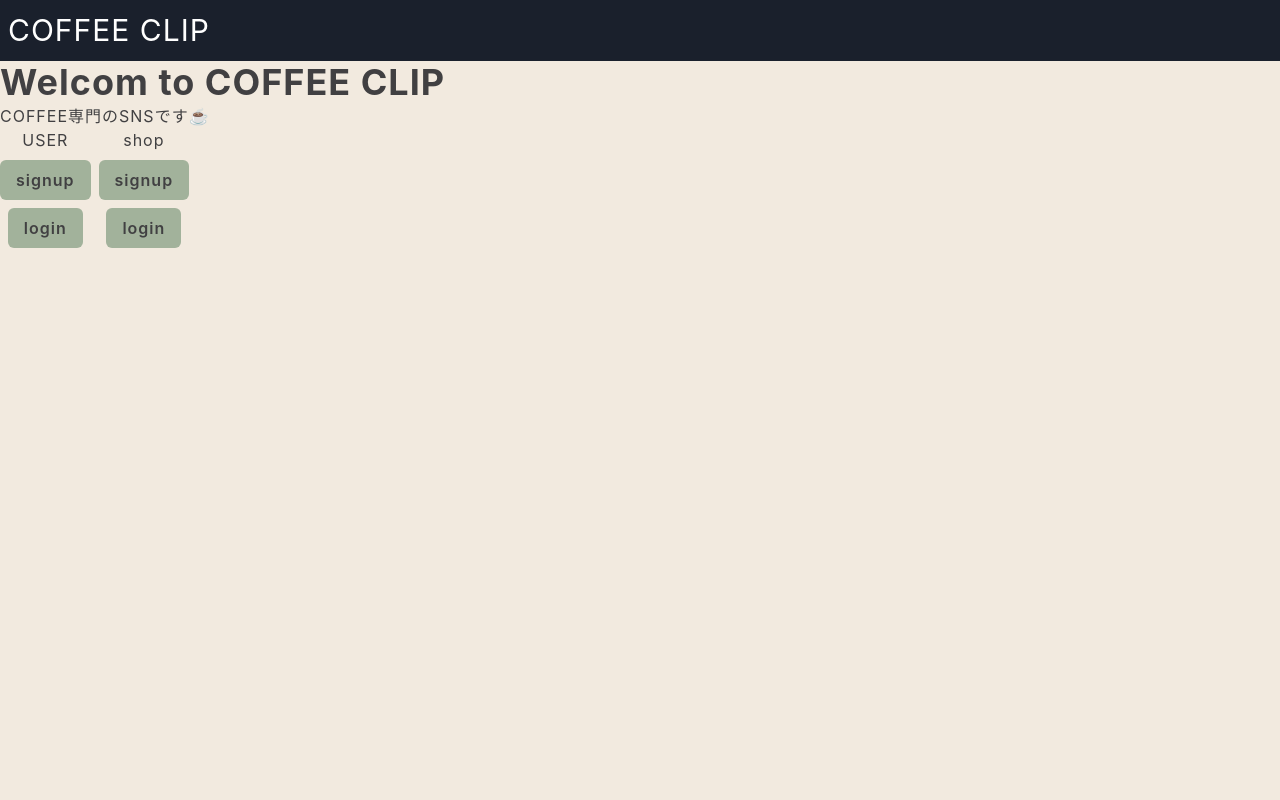
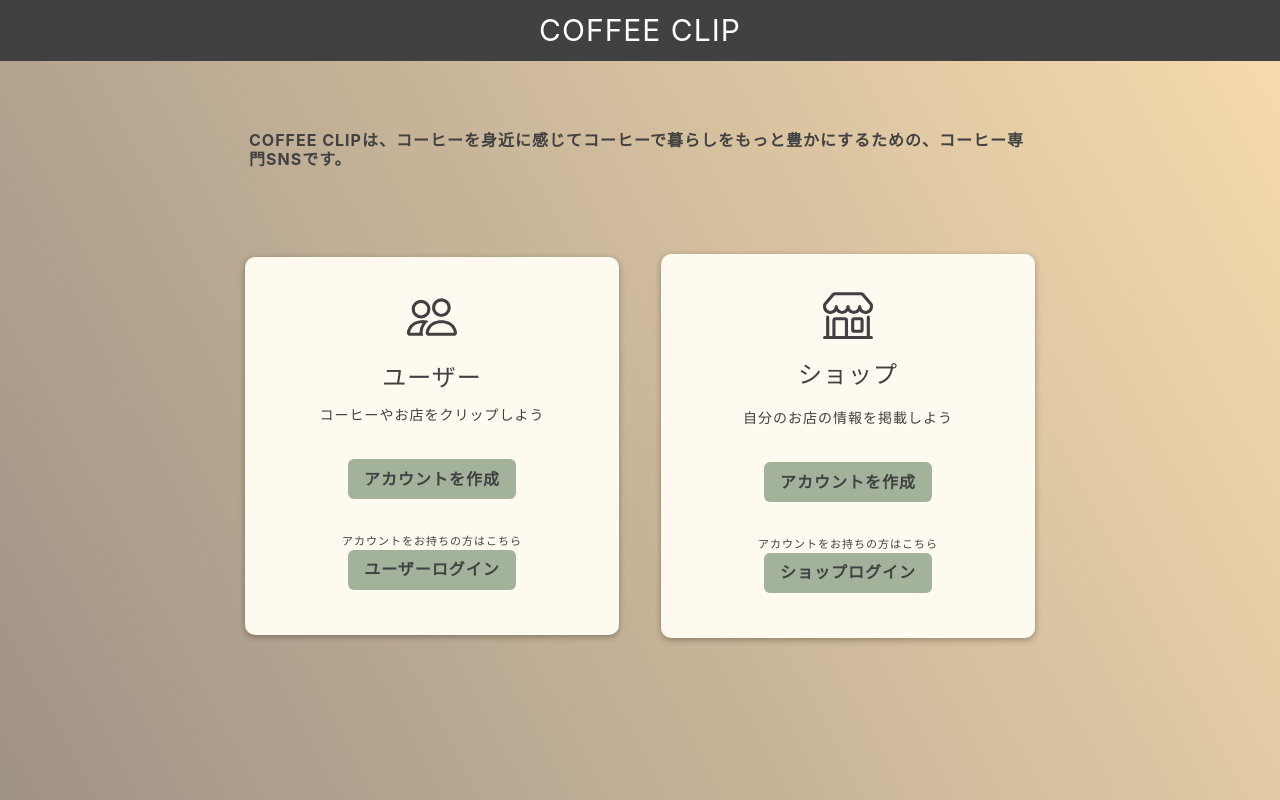
Before and after one commit to ccj7/coffee-clip, a Next.js app in the folder front/: page / in a window 1280 px wide. Shown: the top 800 px of the page. Built offline with nearby package versions, Linux system fonts and the light colour scheme; no server answers.

Commit message:
css: indexページ

```diff
--- a/front/pages/index.tsx
+++ b/front/pages/index.tsx
@@ -1,59 +1,144 @@
-import type { NextPage } from 'next'
 import Head from 'next/head'
-import Image from 'next/image'
 import { VFC } from 'react'
-import styles from '../styles/Home.module.css'
-import { Spacer, Text, HStack, Box, Heading, VStack } from '@chakra-ui/react'
+import { Stack, Text, HStack, Box, Heading, VStack, Center, SimpleGrid } from '@chakra-ui/react'
 import PrimaryButton from '../components/Button'
+import Header from '../components/Header'
+import { IconContext } from 'react-icons'
+import { BsShop, BsPeople } from 'react-icons/bs'
 import { useRouter } from 'next/router'
 
 const Home: WithGetAccessControl<VFC> = () => {
   const router = useRouter()
   return (
-    <div className={styles.container}>
+    <Box
+      background="#988d83"
+      backgroundImage="linear-gradient(62deg, #988d83 0%, #f7dcae 100%)"
+      pb="400px"
+    >
       <Head>
         <title>COFFEE CLIP</title>
         <meta name="COFFEE CLIP" content="COFFEE CLIPのトップページです" />
-        <link rel="icon" href="/favicon.ico" />
       </Head>
-      <main>
-        <Box w={'100%'}>
-          <HStack p="2" bg="gray.800" color="white">
-            <Text fontSize="3xl">COFFEE CLIP</Text>
-            <Spacer></Spacer>
+      <Header />
+
+      <Box w={{ base: '80%', md: '65%' }} ml="auto" mr="auto" mt={{base:"35px", md:"70px"}}>
+        <Center m="25px">
+          <HStack color="brand.color1">
+            <Heading size="sm">
+              COFFEE CLIPは、コーヒーを身近に感じてコーヒーで暮らしをもっと豊かにするための、コーヒー専門SNSです。
+            </Heading>
           </HStack>
+        </Center>
       </Box>
 
-        <Heading>Welcom to COFFEE CLIP</Heading>
-        <Text>COFFEE専門のSNSです☕️</Text>
-        <HStack>
-          <VStack>
-            <Text>USER</Text>
+      <Box w={{ base: '80%', md: '65%' }} my="0" mx="auto">
+        <SimpleGrid columns={{md:2}}>
+          <Center>
+          <Box
+            w="90%"
+            p="10px"
+            mt={{base:"22px", md:"60px"}}
+            borderRadius="10px"
+            backgroundColor="orange.50"
+            boxShadow="0px 2px 6px rgba(0, 0, 0, 0.3)"
+          >
+            <VStack my="25px" color="brand.color1">
+             <Stack mb="10px">
+                <IconContext.Provider value={{ size: '50px' }}>
+                  <BsPeople />
+                </IconContext.Provider>
+              </Stack>
+
+              <Stack>
+                <Text fontSize="2xl">ユーザー</Text>
+              </Stack>
+
+              <Stack>
+                <Text
+                  fontSize="sm"
+                  m="0 4px 10px 4px">
+                  コーヒーやお店をクリップしよう
+                </Text>
+              </Stack>
+
+              <Stack>
+                <Box my="16px">
                 <PrimaryButton
-              text="signup"
+                  text="アカウントを作成"
                   onclick={() => router.push('/user/signup')}
                 />
+                </Box>
+              </Stack>
+
+              <Stack>
+                <Box my="10px">
+                  <Text fontSize="11px">アカウントをお持ちの方はこちら</Text>
+                <Center>
                   <PrimaryButton
-              text="login"
+                    text="ユーザーログイン"
                     onclick={() => router.push('/user/signin')}
                   />
+                </Center>
+                </Box>
+              </Stack>
             </VStack>
-          <VStack>
-            <Text>shop</Text>
+          </Box>
+          </Center>
+
+          <Center>
+          <Box
+            w="90%"
+            p="10px"
+            mt="60px"
+            borderRadius="10px"
+            backgroundColor="orange.50"
+            boxShadow="0px 2px 6px rgba(0, 0, 0, 0.3)"
+          >
+            <VStack my="25px" color="brand.color1">
+              <Stack mb="10px">
+                <IconContext.Provider value={{ size: '50px' }}>
+                  <BsShop />
+                </IconContext.Provider>
+              </Stack>
+
+              <Stack>
+                <Text fontSize="2xl">ショップ</Text>
+              </Stack>
+
+              <Stack>
+                <Text
+                  fontSize="sm"
+                  m="6px 4px 10px 4px">
+                  自分のお店の情報を掲載しよう
+                </Text>
+              </Stack>
+
+              <Stack>
+                <Box my="16px">
                 <PrimaryButton
-              text="signup"
+                  text="アカウントを作成"
                   onclick={() => router.push('/shop/signup')}
                 />
+                </Box>
+              </Stack>
+
+              <Stack>
+                <Box my="10px">
+                  <Text fontSize="11px">アカウントをお持ちの方はこちら</Text>
+                  <Center>
                     <PrimaryButton
-              text="login"
+                      text="ショップログイン"
                       onclick={() => router.push('/shop/signin')}
                     />
+                  </Center>
+                </Box>
+              </Stack>
             </VStack>
-        </HStack>
-      </main>
-
-      <footer></footer>
-    </div>
+          </Box>
+          </Center>
+        </SimpleGrid>
+      </Box>
+    </Box>
   )
 }
 
```
Lines whose indentation alone changed are shown as unchanged.
